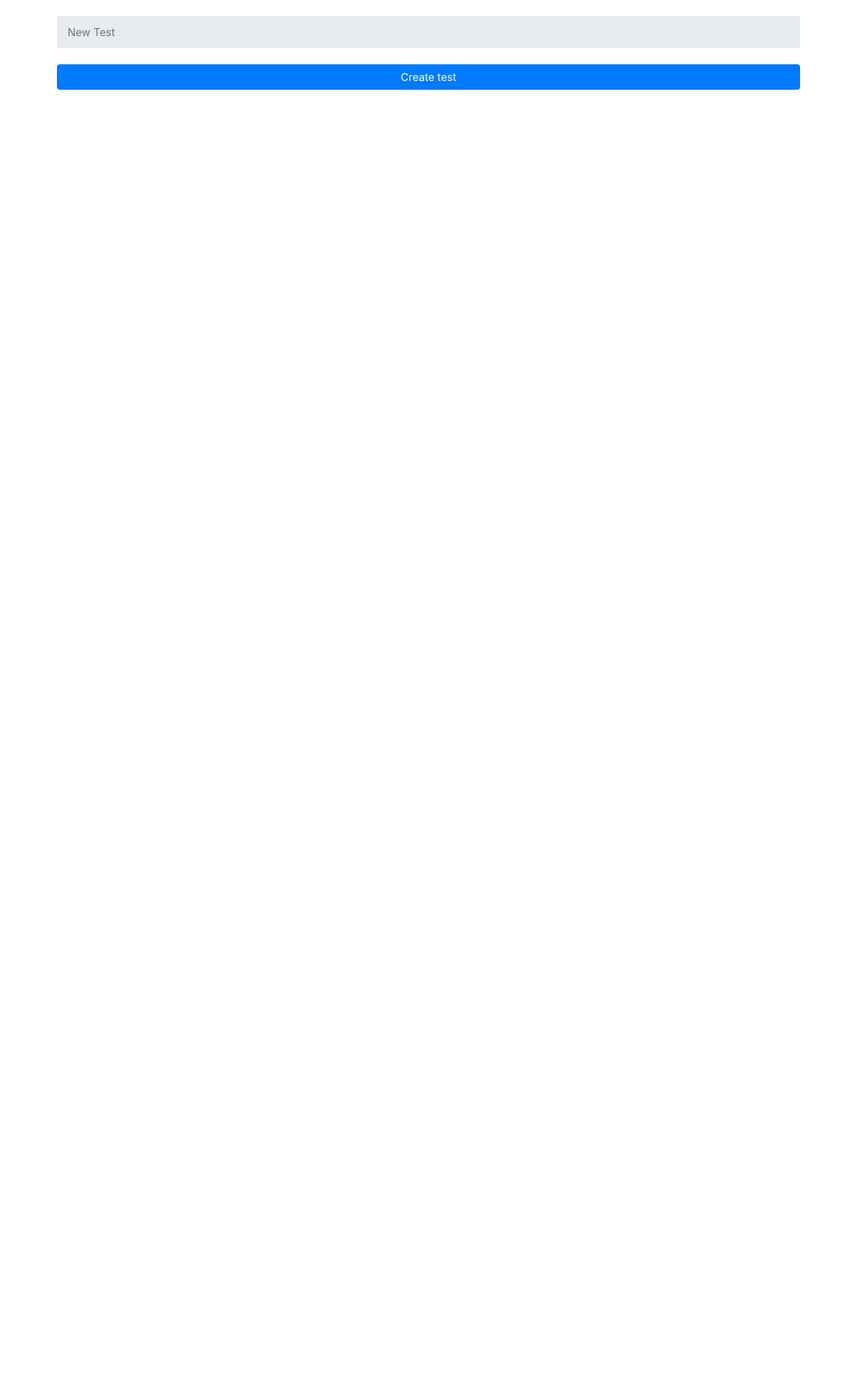
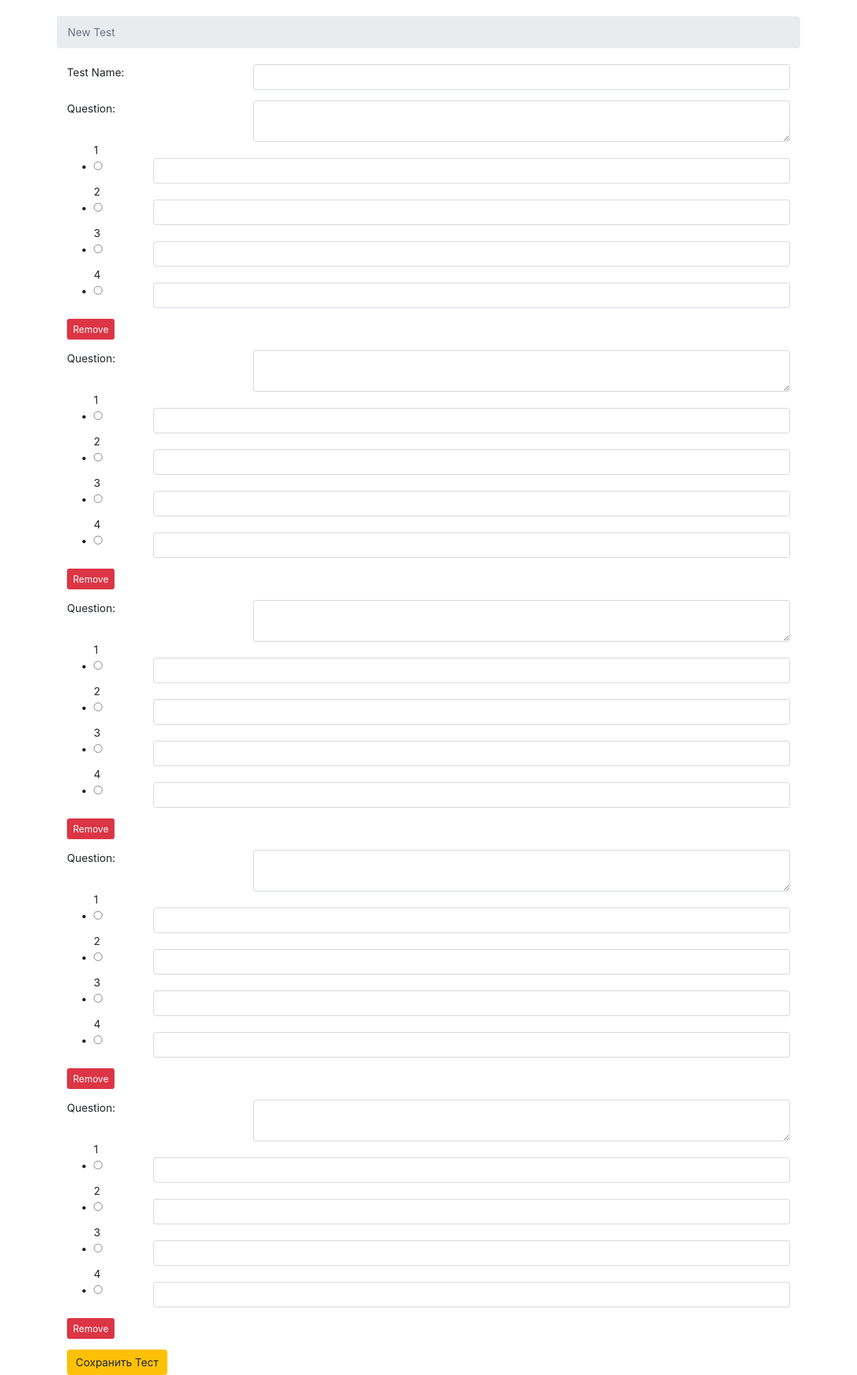
Before and after one commit to DIMON1702/testsproject, a Django app: page /test_create/ in a window 1280 px wide. Shown: the part 56-2109 px from the top of the page at 67% size. Before the commit the page ends 190 px from the top, so only its background shows below. Run offline with Django 3.2, Linux system fonts and the light colour scheme; a user stored in the database is signed in; some libraries are stand-ins or nearby versions.

Commit message:
add all_tests page. Sorted all tests by created_date. Minor updates

```diff
--- a/accounts/models.py
+++ b/accounts/models.py
@@ -1,7 +1,9 @@
 from django.db import models
 from django.contrib.auth.models import AbstractUser
+
 
 class User(AbstractUser):
     bio = models.TextField(max_length=500, blank=True)
     birth_date = models.DateField(null=True, blank=True,)
-    avatar = models.ImageField('profile picture', upload_to='avatars', null=True, blank=True)
+    avatar = models.ImageField(
+        'profile picture', upload_to='avatars', null=True, blank=True)
--- a/templates/base.html
+++ b/templates/base.html
@@ -1,4 +1,5 @@
-{% load static %}<!DOCTYPE html>
+{% load static %}
+<!DOCTYPE html>
 <html>
   <head>
     <meta charset="utf-8">
--- a/templates/test_create.html
+++ b/templates/test_create.html
@@ -5,9 +5,55 @@
 {% endblock %}
 
 {% block content %}
-    <form method="post" novalidate>
-            {% csrf_token %}
-            {% include 'includes/form.html' %}
-            <button type="submit" class="btn btn-primary btn-block">Create test</button>
-          </form>
+     <div class="container">
+    <form method="post">
+      {% csrf_token %}
+
+      <div class="row form-group data-container">
+        <div class="col-3">
+          <label>Test Name: </label>
+        </div>
+        <div class="col-9">
+          <input type="text" id="test_name" name="test_name" class="form-control"/>
+        </div>
+      </div>
+
+      <div class="row" id="test_container">
+
+        {% for j in j|rjust:5 %}<!--Тут цикл в 5 елементів (вопроси)-->
+        <div id="queston_1" name="queston_1" class="col-12 form-group data-container">
+            <div class="row">
+                <div class="col-3">
+                  <label>Question: </label>
+                </div>
+                <div class="col-9">
+                  <textarea id="question_text_1" name="question_text_1" class="form-control"></textarea>
+                </div>
+              </div>
+          <ul>
+
+          {% for i in i|rjust:4 %}<!--Тут цикл в 4 елемента (відповіді)--> {{ forloop.counter }}
+            <li>
+              <div class="row">
+                <div class="col-1">
+                  <input type="radio" name="valid_answer{{j}}" value="answer_text{{i}}"/>
+                </div>
+                <div class="col-11">
+                  <input type="text" id="answer_text_1" name="valid_answer_1" class="form-control"/>
+                </div>
+              </div>
+            </li>
+
+          {% endfor %}
+          </ul>
+          <button type="button" class="btn btn-danger btn-sm">Remove</button>
+        </div>
+
+        {% endfor %}
+        </div>
+
+        <input type="submit" value="Сохранить Тест" class="btn btn-warning">
+    </form>
+  </div>
+
 {% endblock %}
--- a/tests/views.py
+++ b/tests/views.py
@@ -4,18 +4,24 @@
 from django.core.exceptions import ObjectDoesNotExist
 
 from .models import Test, Question, Answer, Comment, TestResult
-from .forms import QuestionForm
+#from .forms import QuestionForm
 
 
 def home(request):
-    tests = Test.objects.all()
-    return render(request, 'home.html', {'tests': tests})
+    return render(request, 'home.html')
+
+# TODO:  search, filter forpassed tests
+
+
+def all_tests(request):
+    tests = Test.objects.all().order_by('-created_date')
+    tests_results = TestResult.objects.all()
+    user = request.user
+    return render(request, 'all_tests.html', {'tests': tests, 'tests_results': tests_results, 'user': user})
 
 
 def test_view(request, id):
     test = get_object_or_404(Test, id=id)
-    # questions = Question.objects.filter(test_id=id)
-    # comments = Comment.objects.filter(test_id=id)
     if request.method == 'POST':
         try:
             test_res = TestResult.objects.get(
@@ -28,9 +34,11 @@
 
     return render(request, 'test_view.html', {'test': test})
 
-
+# TODO: 4th step
 @login_required
 def test_create(request):
+    # if request.method == 'POST':
+
     return render(request, 'test_create.html')
 
 
@@ -43,32 +51,14 @@
 '''
 
 
+@login_required
 def test_list(request, id):
     test = get_object_or_404(Test, id=id)
     questions = Question.objects.filter(test_id=id)
-
-    # if request.method == 'POST':
-    #    form = QuestionForm(request.POST)
-    #    return redirect('test_result')
-    # if form.is_valid():
-    #    return render(request, 'test_list.html', {'form': form, 'test': test, 'questions': questions})
-    # else:
-    #    return redirect('home')#form = QuestionForm(request.POST)
     return render(request, 'test_list.html', {'test': test, 'questions': questions})
 
 
-'''class QuizTake(FormView):
-    form_class = QuestionForm
-
-    def get_form(self, *args, **kwargs):
-        return form_class(**self.get_form_kwargs())
-
-    def get_form_kwargs(self):
-        kwargs = super(QuizTake, self).get_form_kwargs()
-
-        return dict(kwargs, question=self.question)'''
-
-
+# @login_required
 def test_result(request):
     if request.method == 'POST':
         correct_answers = 0
--- a/testsproject/urls.py
+++ b/testsproject/urls.py
@@ -28,14 +28,17 @@
     url(r'^$', tests_views.home, name='home'),
     url(r'^admin/', admin.site.urls),
     url(r'^signup/$', accounts_views.signup, name='signup'),
-    url(r'^\w*/*login/$', auth_views.LoginView.as_view(template_name='login.html'), name='login'),
+    url(r'^\w*/*login/$',
+        auth_views.LoginView.as_view(template_name='login.html'), name='login'),
     url(r'^logout/$', auth_views.LogoutView.as_view(), name='logout'),
     url(r'^test_view/(\d+)/$', tests_views.test_view, name='test_view'),
-    url(r'^test_view/(\d+)/new_comment$', tests_views.new_comment, name='new_comment'),
+    url(r'^test_view/(\d+)/new_comment$',
+        tests_views.new_comment, name='new_comment'),
     url(r'^test_create/$', tests_views.test_create, name='test_create'),
     url(r'^account/$', accounts_views.save_profile, name='my_account'),
     url(r'^test_list/(\d+)/$', tests_views.test_list, name='test_list'),
     url(r'^test_result/$', tests_views.test_result, name='test_result'),
+    url(r'^all_tests/$', tests_views.all_tests, name='all_tests'),
     #url(r'^test_list/(\d+)/$', tests_views.TestListView.as_view(template_name='test_list.html'), name='test_list'),
     #url(r'^signup/$', accounts_views.signup, name='signup'),
     #url(r'^tests/$', tests_views.tests, name='tests' ),
```
Also changed, not shown: accounts/forms.py (+7 -2 lines), templates/all_tests.html (added, +24 -0 lines), templates/home.html (+3 -9 lines), templates/login.html (+1 -6 lines), tests/forms.py (+5 -12 lines), tests/models.py (+2 -4 lines), tests/templatetags/form_tags.py (+7 -1 lines), db.sqlite3.
